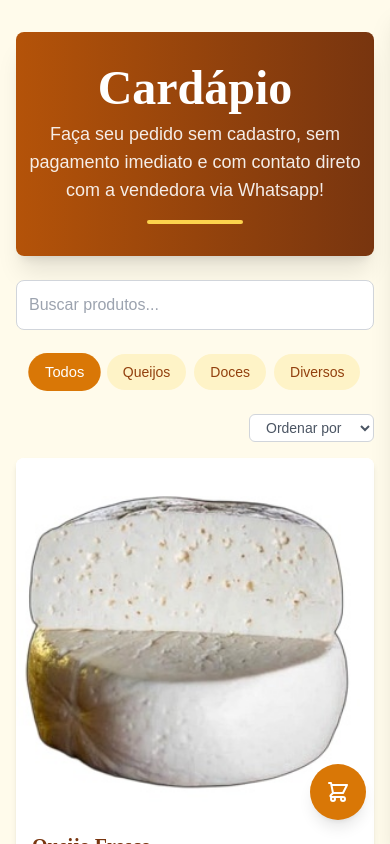
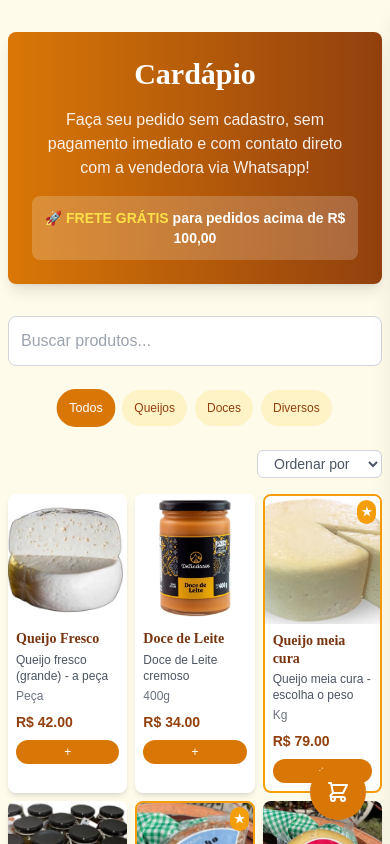
Before and after one commit to vumex/cardapiomonara, a React app: page / in a window 390 px wide. Shown: the top 844 px of the page. Built offline with nearby package versions, Linux system fonts and the light colour scheme; the HTML template or start-up script is replaced by a standard one.

Commit message:
Add files via upload

```diff
--- a/src/App.css
+++ b/src/App.css
@@ -108,3 +108,76 @@ h1, h2, h3, h4, h5, h6 {
 .container {
   max-width: 1200px;
 }
+
+/* Melhorias para mobile - três colunas */
+@media (max-width: 640px) {
+  .container {
+    padding-left: 8px;
+    padding-right: 8px;
+  }
+
+  .grid {
+    gap: 8px;
+  }
+
+  /* Otimização para texto em cards pequenos */
+  .line-clamp-2 {
+    display: -webkit-box;
+    -webkit-line-clamp: 2;
+    -webkit-box-orient: vertical;
+    overflow: hidden;
+  }
+
+  /* Melhor legibilidade em telas pequenas */
+  .produto-card-mobile {
+    min-height: 200px;
+  }
+
+  /* Botões de categoria mais compactos no mobile */
+  .categoria-btn {
+    font-size: 0.75rem;
+    padding: 0.5rem 0.75rem;
+  }
+
+  /* Campo de busca otimizado para mobile */
+  input[type="text"] {
+    font-size: 16px; /* Evita zoom no iOS */
+  }
+}
+
+/* Melhorias visuais gerais */
+.produto-destaque {
+  position: relative;
+}
+
+.produto-destaque::before {
+  content: '';
+  position: absolute;
+  top: -2px;
+  left: -2px;
+  right: -2px;
+  bottom: -2px;
+  background: linear-gradient(45deg, #f59e0b, #d97706, #b45309);
+  border-radius: 10px;
+  z-index: -1;
+}
+
+/* Animação suave para hover em mobile */
+@media (hover: hover) {
+  .produto-card:hover {
+    transform: translateY(-2px);
+  }
+}
+
+/* Melhor contraste para acessibilidade */
+.text-amber-900 {
+  color: #78350f;
+}
+
+.bg-amber-600 {
+  background-color: #d97706;
+}
+
+.bg-amber-600:hover {
+  background-color: #b45309;
+}
--- a/src/App.tsx
+++ b/src/App.tsx
@@ -182,6 +182,34 @@ function App() {
               </div>
 
               <div className="border-t p-4">
+                {/* Indicador de frete grátis */}
+                {totalCarrinho < 100 && totalCarrinho > 0 && (
+                  <div className="mb-4 p-3 bg-amber-50 rounded-lg border border-amber-200">
+                    <div className="flex justify-between items-center mb-2">
+                      <span className="text-sm font-medium text-amber-800">
+                        Faltam R$ {(100 - totalCarrinho).toFixed(2)} para FRETE GRÁTIS
+                      </span>
+                      <span className="text-xs text-amber-600">🚚</span>
+                    </div>
+                    <div className="w-full bg-amber-200 rounded-full h-2">
+                      <div
+                        className="bg-amber-600 h-2 rounded-full transition-all duration-300"
+                        style={{ width: `${Math.min((totalCarrinho / 100) * 100, 100)}%` }}
+                      ></div>
+                    </div>
+                  </div>
+                )}
+
+                {totalCarrinho >= 100 && (
+                  <div className="mb-4 p-3 bg-green-50 rounded-lg border border-green-200">
+                    <div className="flex items-center justify-center">
+                      <span className="text-sm font-medium text-green-800">
+                        🎉 Parabéns! Você ganhou FRETE GRÁTIS!
+                      </span>
+                    </div>
+                  </div>
+                )}
+
                 <div className="flex justify-between text-lg font-bold mb-4">
                   <span>Total:</span>
                   <span>R$ {totalCarrinho.toFixed(2)}</span>
--- a/src/components/CardapioCabecalho.tsx
+++ b/src/components/CardapioCabecalho.tsx
@@ -2,19 +2,18 @@ import React from 'react';
 
 interface CardapioCabecalhoProps {
   titulo: string;
-  subtitulo?: string;
+  subtitulo: string;
 }
 
-export const CardapioCabecalho: React.FC<CardapioCabecalhoProps> = ({
-  titulo,
-  subtitulo
-}) => {
+export const CardapioCabecalho: React.FC<CardapioCabecalhoProps> = ({ titulo, subtitulo }) => {
   return (
-    <div className="text-center py-8 bg-gradient-to-r from-amber-700 to-amber-900 text-white rounded-lg shadow-xl mb-6">
-      <h1 className="text-5xl md:text-5xl font-bold mb-2">{titulo}</h1>
-      {subtitulo && <p className="text-lg opacity-90">{subtitulo}</p>}
-      <div className="mt-4 flex justify-center">
-        <div className="h-1 w-24 bg-amber-300 rounded"></div>
+    <div className="text-center mb-8 bg-gradient-to-r from-amber-600 to-amber-800 text-white p-6 sm:p-8 rounded-lg shadow-lg">
+      <h1 className="text-3xl sm:text-4xl md:text-5xl font-bold mb-4">{titulo}</h1>
+      <p className="text-base sm:text-lg md:text-xl mb-4 opacity-90">{subtitulo}</p>
+      <div className="bg-white/20 backdrop-blur-sm rounded-lg p-3 sm:p-4 inline-block">
+        <p className="text-sm sm:text-base font-semibold">
+          🚀 <span className="text-yellow-300">FRETE GRÁTIS</span> para pedidos acima de R$ 100,00
+        </p>
       </div>
     </div>
   );
--- a/src/components/ListaProdutos.tsx
+++ b/src/components/ListaProdutos.tsx
@@ -90,7 +90,7 @@ export const ListaProdutos: React.FC<ListaProdutosProps> = ({
           <p className="text-gray-500">Tente mudar os filtros ou a pesquisa</p>
         </div>
       ) : (
-        <div className="grid grid-cols-1 sm:grid-cols-2 md:grid-cols-3 lg:grid-cols-4 gap-6">
+        <div className="grid grid-cols-3 sm:grid-cols-2 md:grid-cols-3 lg:grid-cols-4 gap-2 sm:gap-4 md:gap-6">
           {produtosOrdenados.map((produto, index) => (
             <ProdutoCard
               key={`${produto.nome}-${index}`}
--- a/src/components/ProdutoCard.tsx
+++ b/src/components/ProdutoCard.tsx
@@ -25,33 +25,35 @@ export const ProdutoCard: React.FC<ProdutoCardProps> = ({
         ${animado ? 'produto-card-animado' : ''}`}
       style={{ animationDelay }}
     >
-      <div className="relative h-54 overflow-hidden">
+      <div className="relative h-32 sm:h-48 md:h-54 overflow-hidden">
         <img
           src={produto.imagem}
           alt={produto.nome}
           className="w-full h-full object-cover transition-transform duration-300 hover:scale-105"
         />
         {produto.destaque && (
-          <div className="absolute top-2 right-2 bg-amber-500 text-white rounded-full p-2 text-xs font-bold">
-            Destaque
+          <div className="absolute top-1 right-1 sm:top-2 sm:right-2 bg-amber-500 text-white rounded-full p-1 sm:p-2 text-xs font-bold">
+            <span className="hidden sm:inline">Destaque</span>
+            <span className="sm:hidden">★</span>
           </div>
         )}
       </div>
-      <div className="p-4">
-        <h3 className="text-xl font-bold text-amber-900">{produto.nome}</h3>
-        <p className="text-gray-600 text-sm mb-1">{produto.descricao}</p>
+      <div className="p-2 sm:p-3 md:p-4">
+        <h3 className="text-sm sm:text-lg md:text-xl font-bold text-amber-900 leading-tight mb-1">{produto.nome}</h3>
+        <p className="text-gray-600 text-xs sm:text-sm mb-1 line-clamp-2 hidden sm:block">{produto.descricao}</p>
         <p className="text-gray-500 text-xs mb-2">{produto.peso}</p>
-        <div className="flex justify-between items-center mt-4">
-          <span className="text-amber-800 font-bold text-lg">R$ {produto.preco.toFixed(2)}</span>
+        <div className="flex flex-col sm:flex-row justify-between items-start sm:items-center mt-2 sm:mt-4 gap-2">
+          <span className="text-amber-800 font-bold text-sm sm:text-lg">R$ {produto.preco.toFixed(2)}</span>
           <button
-            className="bg-amber-600 hover:bg-amber-700 text-white px-3 py-1 rounded-full text-sm transition-colors duration-300"
+            className="bg-amber-600 hover:bg-amber-700 text-white px-2 py-1 sm:px-3 sm:py-1 rounded-full text-xs sm:text-sm transition-colors duration-300 w-full sm:w-auto"
             onClick={(e) => {
               e.stopPropagation();
               onAdicionarAoCarrinho && onAdicionarAoCarrinho(produto.nome, produto.preco, produto);
             }}
             aria-label="Adicionar ao carrinho"
           >
-            Adicionar
+            <span className="sm:hidden">+</span>
+            <span className="hidden sm:inline">Adicionar</span>
           </button>
         </div>
       </div>
```
